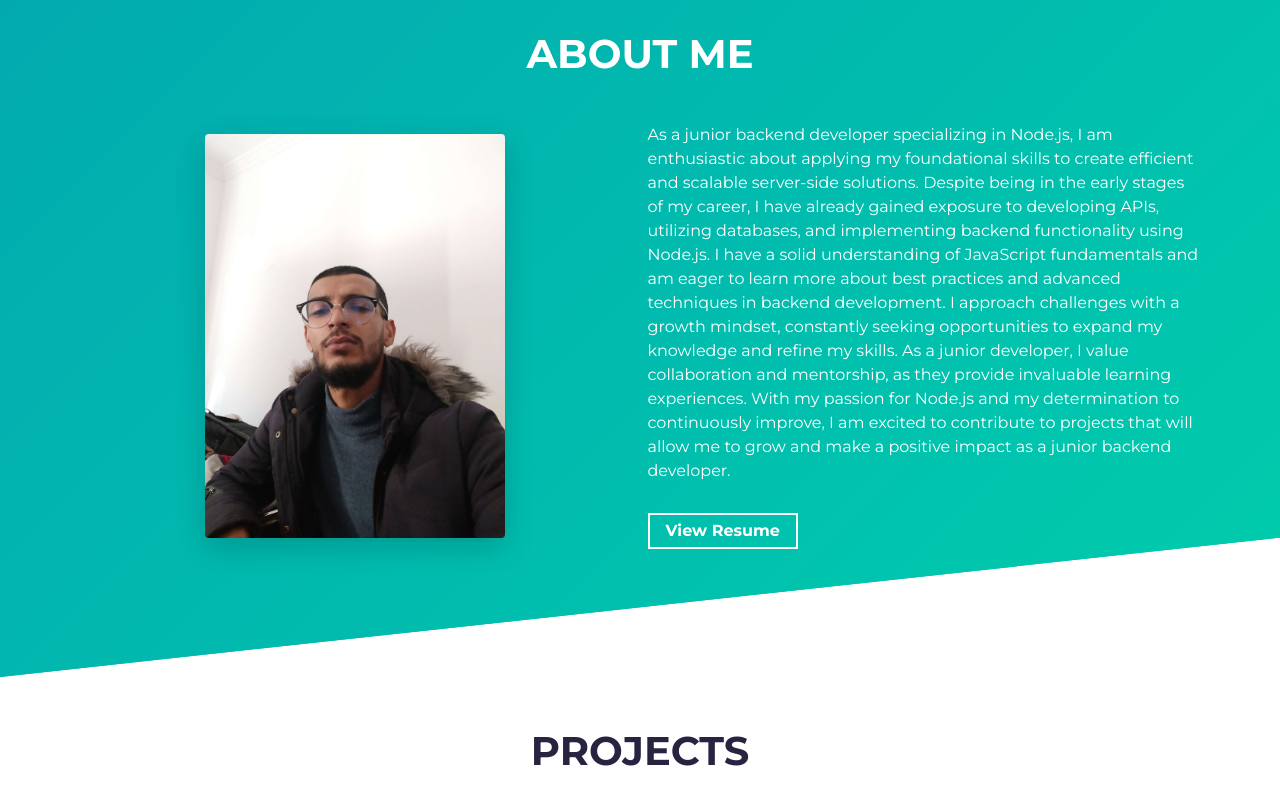
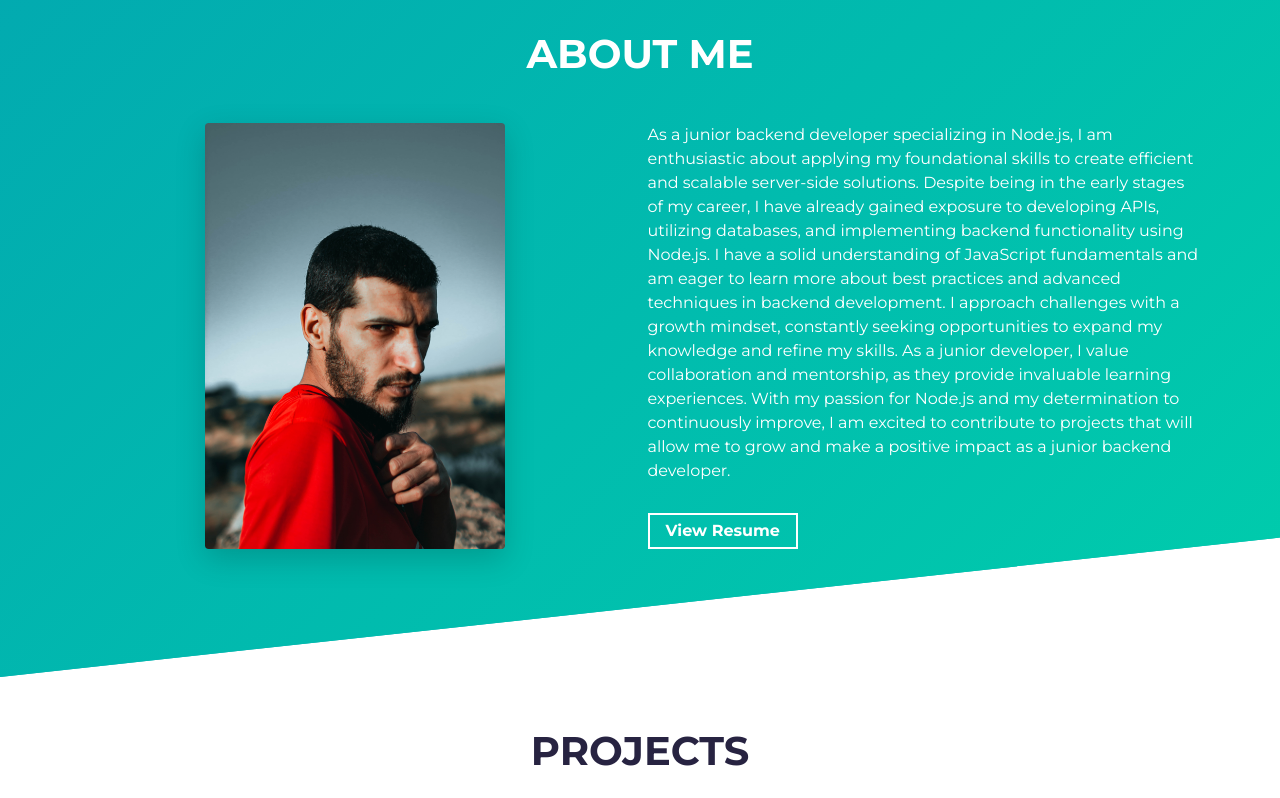
Before and after one commit to rebouhmohamed/portfolio, a website built with Parcel: page src/index.html in a window 1280 px wide. Shown: the part 820-1618 px from the top of the page. Built offline with nearby package versions, Linux system fonts and the light colour scheme.

Commit message:
updated profile picture

```diff
--- a/src/index.html
+++ b/src/index.html
@@ -61,7 +61,7 @@
         <div class="col-md-6 col-sm-12">
           <div class="about-wrapper__image load-hidden">
             <img alt="Profile Image" class="img-fluid rounded shadow-lg" height="auto" width="300px"
-              src="assets/profile.jpg" alt="Profile Image" />
+              src="assets/profile.png" alt="Profile Image" />
           </div>
         </div>
         <div class="col-md-6 col-sm-12">
```
Also changed, not shown: src/assets/profile.jpg (deleted), src/assets/profile.png (added).
